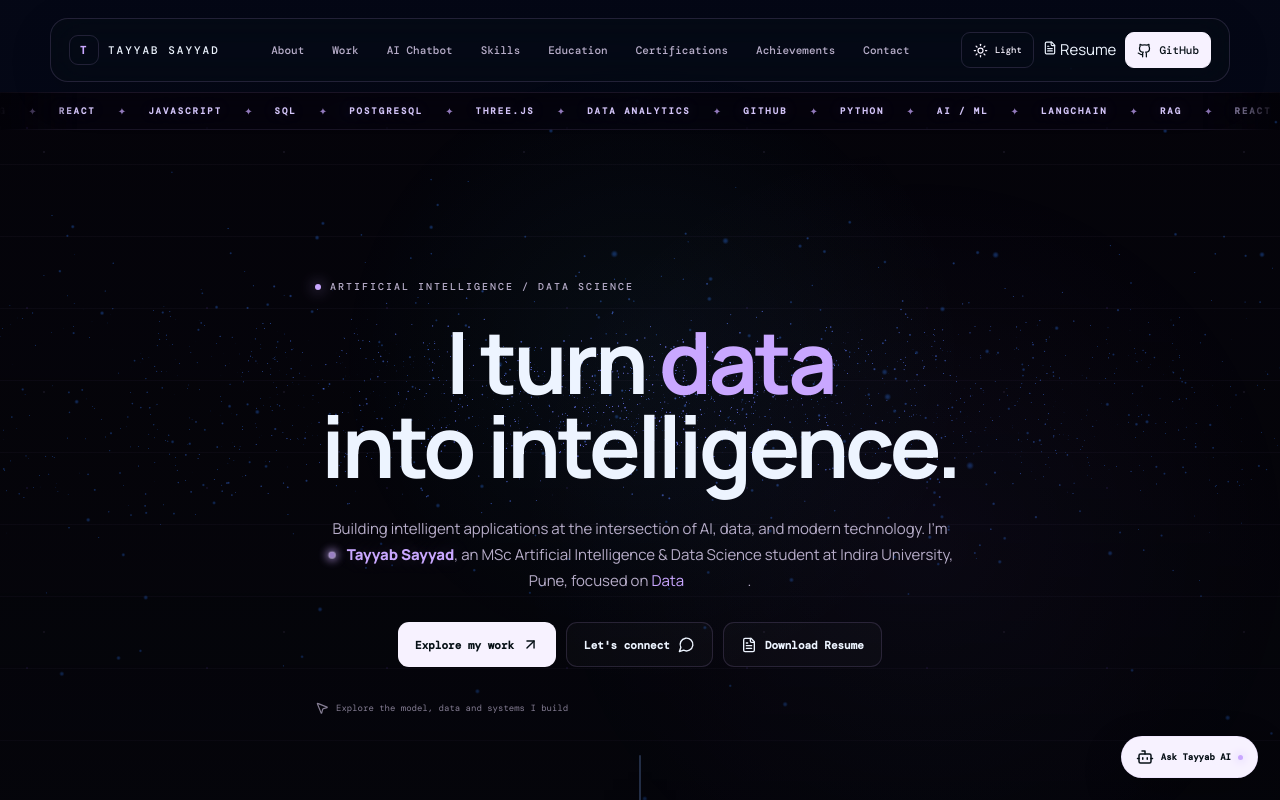
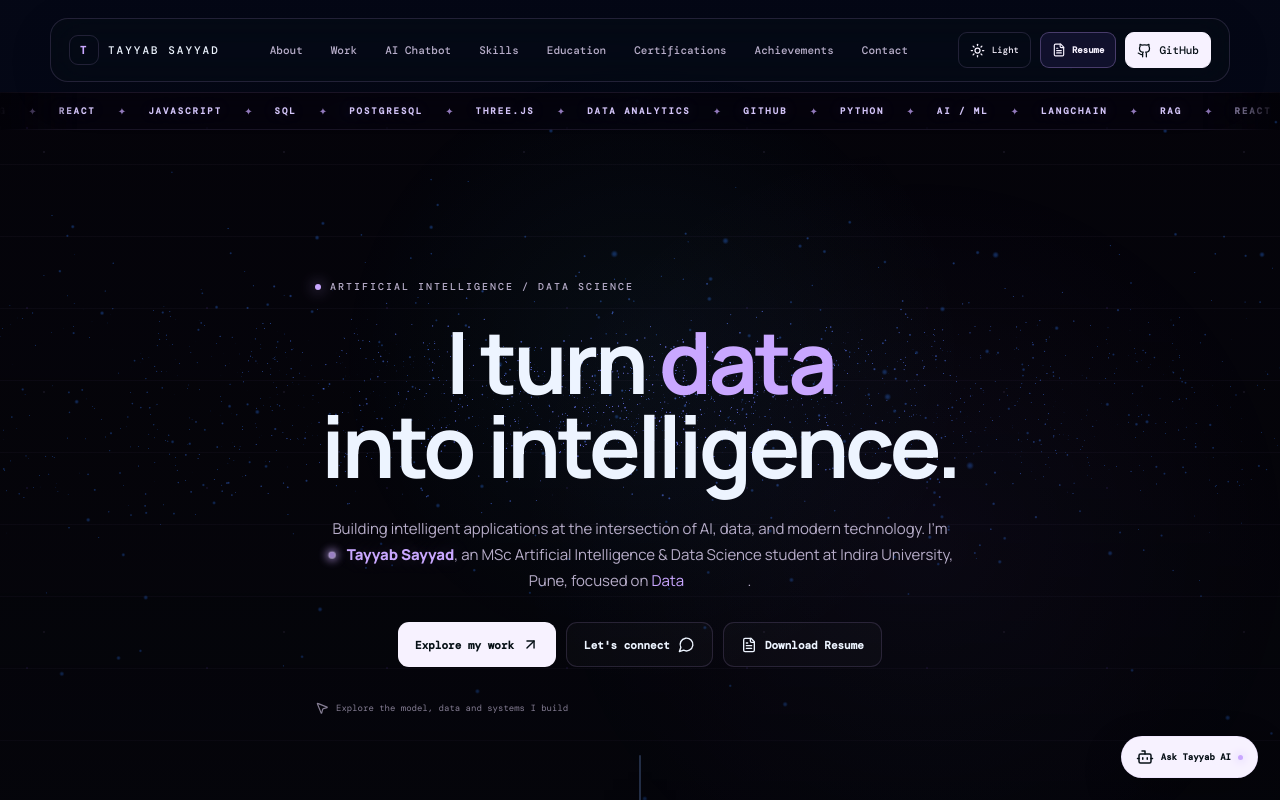
Before and after one commit to tshamshuddinsayyad/portfolio, a React (Vite) app: page / in a window 1280 px wide. Shown: the top 800 px of the page. Built offline with nearby package versions, Linux system fonts and the light colour scheme.

Commit message:
Style top resume download button

```diff
--- a/src/styles.css
+++ b/src/styles.css
@@ -2214,3 +2214,10 @@ radial-gradient(85px circle at 0% var(--glow-y),rgba(161,110,232,.52),transparen
 
 .resume-download{white-space:nowrap}
 @media(max-width:700px){.hero-actions .resume-download{width:100%}}
+
+/* Top navigation resume button */
+.nav-resume{display:flex;align-items:center;gap:6px;height:36px;padding:0 11px;border:1px solid rgba(201,167,255,.30);border-radius:9px;background:rgba(135,92,255,.10);color:var(--text);font:700 9px "DM Mono";text-decoration:none;transition:.25s}
+.nav-resume:hover{color:#fff;border-color:rgba(201,167,255,.62);background:rgba(135,92,255,.20);box-shadow:0 0 22px rgba(135,92,255,.18);transform:translateY(-1px)}
+[data-theme="light"] .nav-resume{color:#4d3b6d;border-color:rgba(118,84,214,.25);background:rgba(118,84,214,.07)}
+[data-theme="light"] .nav-resume:hover{color:#fff;background:#7654d6;border-color:#7654d6}
+@media(max-width:980px){.nav-resume{display:none}}
```
